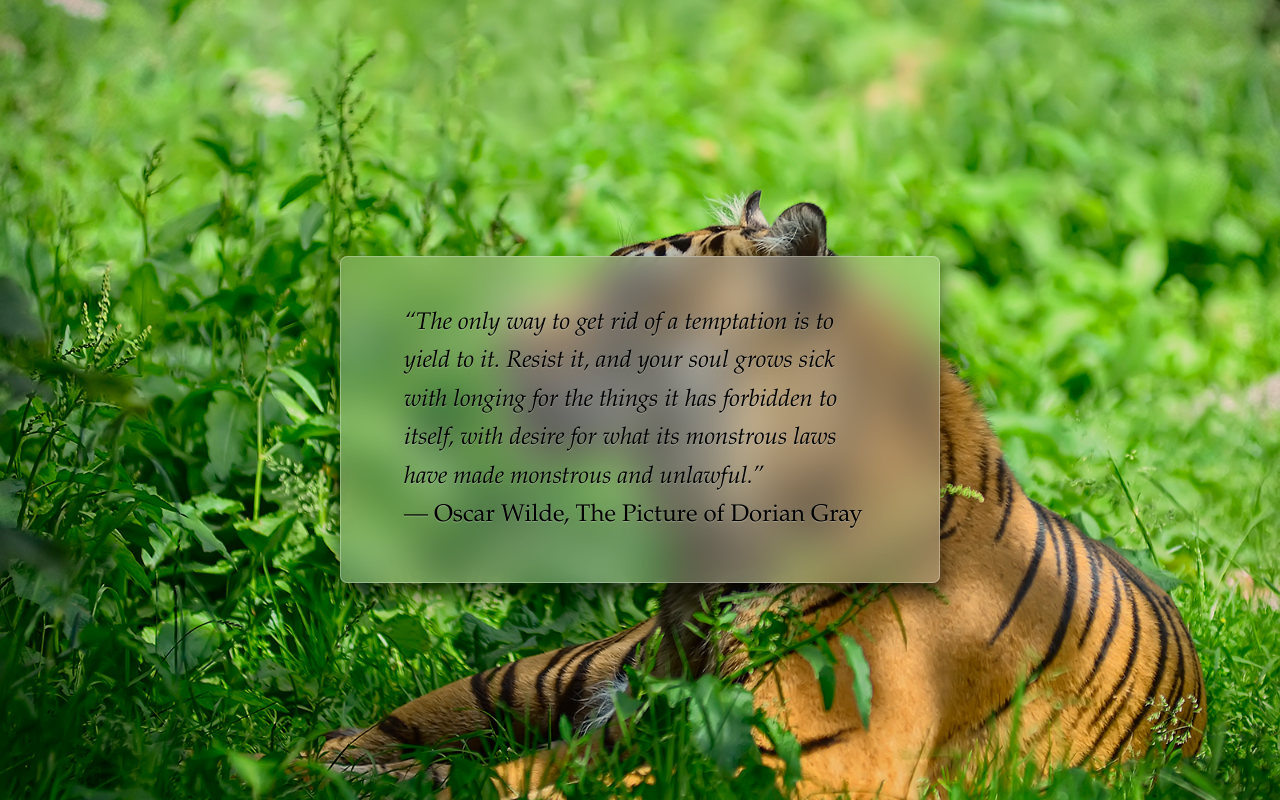
After one commit to genffy/F2ECodeSnippet, a web app: file practice/css/frosted.html in a window 1280 px wide. The commit adds this page. Run offline with its HTML, style and script files only (its server is not run), Linux system fonts and the light colour scheme; style sheets or scripts are compiled from the project's sources; some libraries are stand-ins or nearby versions.

Commit message:
add frosted effect

```diff
--- a/components/image-viewer/example/index.html
+++ b/components/image-viewer/example/index.html
@@ -5,7 +5,7 @@
     <title>imageViewer</title>
 </head>
 <body>
-    <div id="img_view">查看大图</div>
+    <div id="img_view"></div>
     <script src="demo.bundle.js"></script>
 </body>
 </html>
--- a/components/image-viewer/resource/react/imgview.jsx
+++ b/components/image-viewer/resource/react/imgview.jsx
@@ -5,7 +5,6 @@
 import React,{PropTypes} from 'react';
 import ReactDom from 'react-dom';
 import Draggable from './draggable'
-import Modal from './modal'
 import Styles from '../scss/imageview.scss';
 
 export default class ImageView extends React.Component{
@@ -21,7 +20,7 @@ export default class ImageView extends React.Component{
             name:'',
             url:''
         },
-        id:'',
+        id:''
     };
 
     constructor(props,context){
@@ -180,7 +179,6 @@ export default class ImageView extends React.Component{
     render() {
         let {file} = this.props;
         return (
-            <Modal id={this.props.id} isClose={true} isMask={true} title={file.name ||''}  {...this.props}>
             <div>
                 <div className={"img-wrap "+ (this.props.overflow? 'img-wrap-hidden':'img-wrap-show')}
                      style={{
@@ -209,7 +207,6 @@ export default class ImageView extends React.Component{
                     <div onClick={this.cssEnhance.bind(this,'min')} className="upload-icon" name="remove" alt="缩小"></div>
                 </div>
             </div>
-            </Modal>
         );
     }
 }
--- /dev/null
+++ b/practice/css/frosted.html
@@ -0,0 +1,15 @@
+<!DOCTYPE html>
+<html lang="en">
+<head>
+    <meta charset="UTF-8">
+    <title>磨砂玻璃的效果</title>
+    <link rel="stylesheet" href="./scss/frosted.css">
+</head>
+<body>
+<main>
+    <blockquote>“The only way to get rid of a temptation is to yield to it. Resist it, and your soul grows sick with longing for the things it has forbidden to itself, with desire for what its monstrous laws have made monstrous and unlawful.”</em>
+        <footer>— <cite>Oscar Wilde, The Picture of Dorian Gray</cite></footer>
+    </blockquote>
+</main>
+</body>
+</html>
--- /dev/null
+++ b/practice/css/scss/frosted.scss
@@ -0,0 +1,41 @@
+/**
+ * Frosted glass effect
+ */
+
+body {
+  min-height: 100vh;
+  box-sizing: border-box;
+  margin: 0;
+  padding-top: calc(50vh - 6em);
+  font: 150%/1.6 Baskerville, Palatino, serif;
+}
+
+body, main::before {
+  background: url(../images/tiger.jpg) 0 / cover fixed;
+}
+
+main {
+  position: relative;
+  margin: 0 auto;
+  padding: 1em;
+  max-width: 23em;
+  background: hsla(0,0%,100%,.25) border-box;
+  overflow: hidden;
+  border-radius: .3em;
+  box-shadow: 0 0 0 1px hsla(0,0%,100%,.3) inset,
+  0 .5em 1em rgba(0, 0, 0, 0.6);
+  text-shadow: 0 1px 1px hsla(0,0%,100%,.3);
+}
+
+main::before {
+  content: '';
+  position: absolute;
+  top: 0; right: 0; bottom: 0; left: 0;
+  margin: -30px;
+  z-index: -1;
+  -webkit-filter: blur(20px);
+  filter: blur(20px);
+}
+
+blockquote { font-style: italic }
+blockquote cite { font-style: normal; }
```
Also changed, not shown: components/image-viewer/example/index.jsx (+30 -16 lines), components/image-viewer/resource/react/modal.jsx (+7 -11 lines), components/image-viewer/resource/scss/imageview.scss (+16 -0 lines), practice/css/images/tiger.jpg (added). Lines whose indentation alone changed are shown as unchanged.
